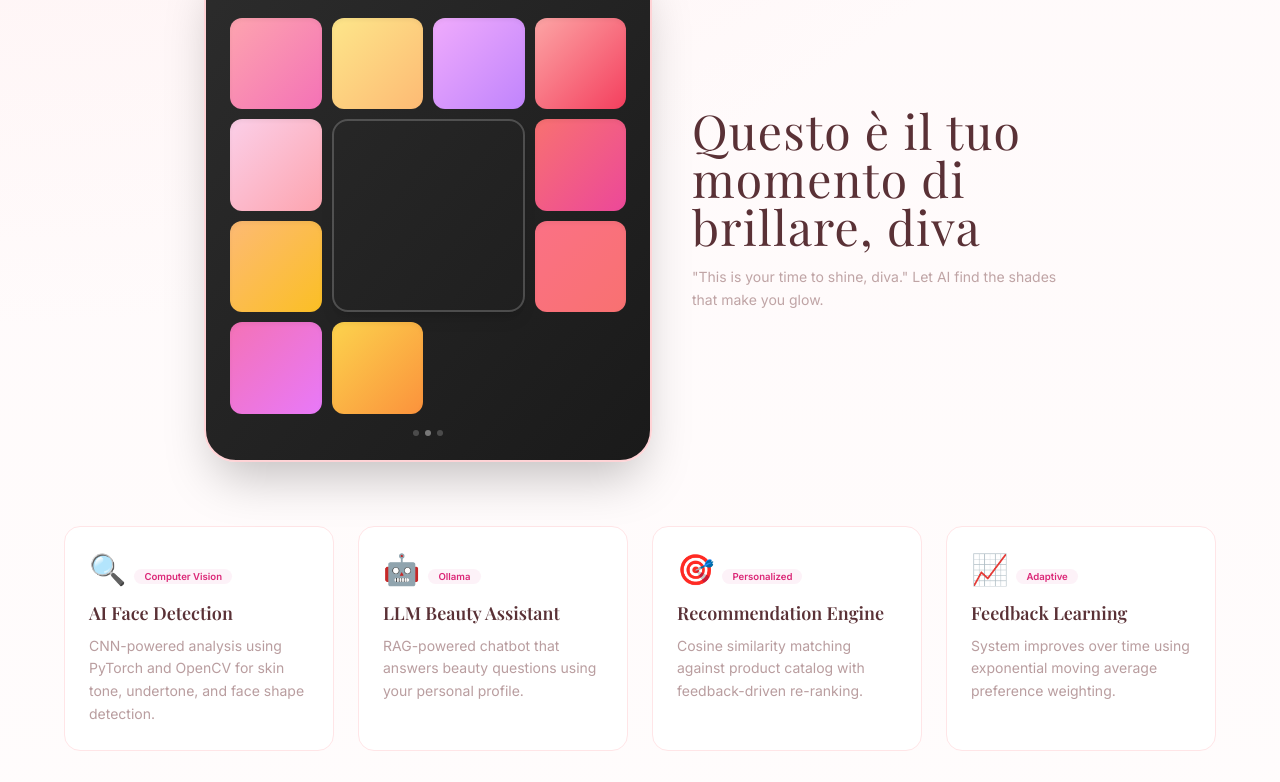
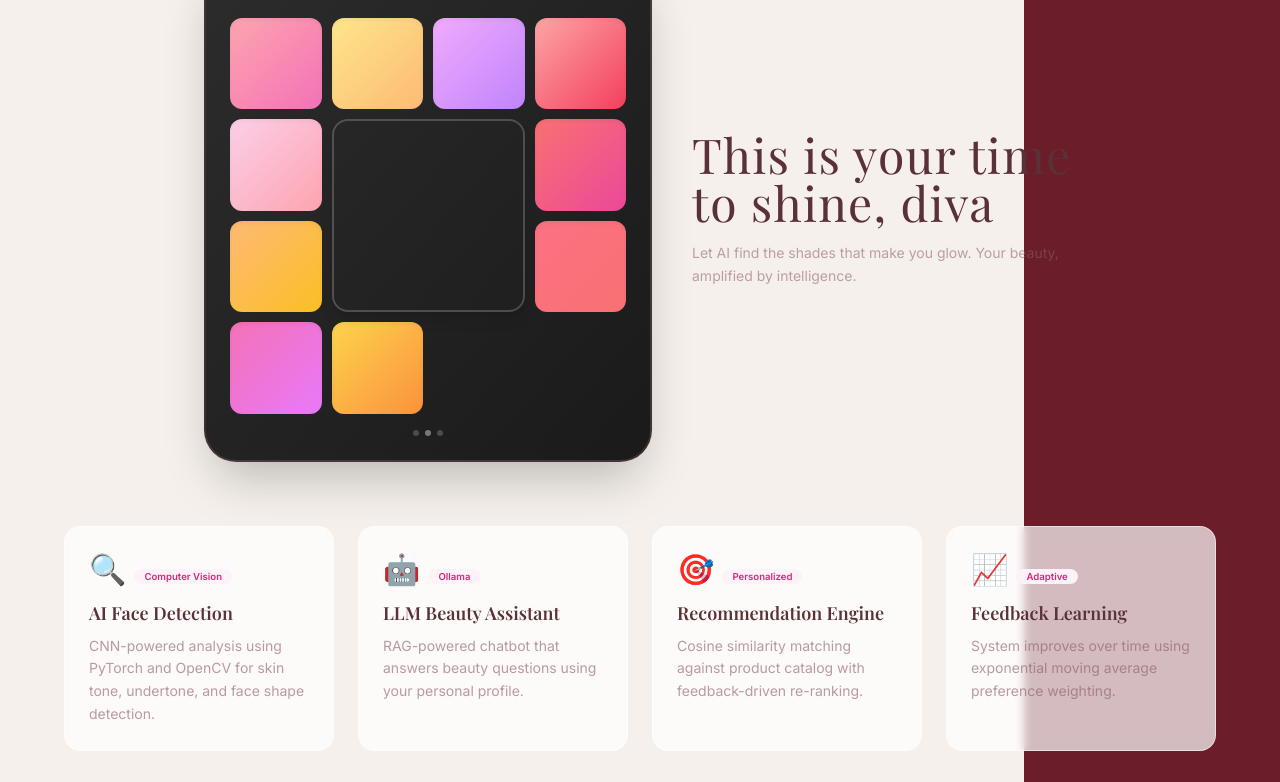
Before and after one commit to Rishi12318/Astrea, a React (Vite) app in the folder frontend/: page / in a window 1280 px wide. Shown: the part 1158-1940 px from the top of the page. Built offline with nearby package versions, Linux system fonts and the light colour scheme; no server answers; grey boxes are pictures that could not be loaded.

Commit message:
feat: add maroon column and beige background to About section

```diff
--- a/frontend/src/pages/LandingPage.tsx
+++ b/frontend/src/pages/LandingPage.tsx
@@ -77,8 +77,16 @@ export default function LandingPage() {
       </section>
 
       {/* ── Section 2: About ── */}
-      <section id="about" className="px-6 py-24 md:py-32">
+      <section id="about" className="relative overflow-hidden">
+        {/* Beige background + maroon right column */}
+        <div className="absolute inset-0 flex">
+          <div className="w-[80%] bg-[#F5F0EB]" />
+          <div className="w-[20%] bg-[#6B1D2A]" />
+        </div>
+
+        <div className="relative px-6 py-24 md:py-32">
           <div className="mx-auto max-w-6xl">
+            {/* Title */}
             <div className="text-center">
               <p className="text-xs font-semibold uppercase tracking-[0.3em] text-cocoa/40">About ASTREA</p>
               <h2 className="mt-3 font-serif text-3xl tracking-tight text-sand-900 md:text-5xl">Intelligence Meets Beauty</h2>
@@ -91,20 +99,18 @@ export default function LandingPage() {
             <div className="mt-16 flex flex-col items-center gap-10 md:flex-row md:items-center md:justify-center">
               {/* Eye Palette Card */}
               <div className="relative w-full max-w-md">
-              <div className="rounded-[2rem] border-2 border-sand-200 bg-gradient-to-br from-[#2C2C2C] to-[#1A1A1A] p-6 shadow-2xl">
+                <div className="rounded-[2rem] border-2 border-[#8B5C5F]/30 bg-gradient-to-br from-[#2C2C2C] to-[#1A1A1A] p-6 shadow-2xl">
                   {/* Palette lid */}
                   <div className="mb-4 flex items-center justify-between">
                     <span className="font-serif text-sm font-semibold tracking-wider text-white/70">ASTREA</span>
                     <span className="text-[0.6rem] uppercase tracking-widest text-white/30">Eyeshadow Palette</span>
                   </div>
-                {/* Grid of "pans" with center video pan */}
+                  {/* Grid of pans with center video */}
                   <div className="grid grid-cols-4 grid-rows-3 gap-2.5">
-                  {/* Row 1 */}
                     <div className="aspect-square rounded-xl bg-gradient-to-br from-rose-300 to-pink-400 shadow-inner" />
                     <div className="aspect-square rounded-xl bg-gradient-to-br from-amber-200 to-orange-300 shadow-inner" />
                     <div className="aspect-square rounded-xl bg-gradient-to-br from-fuchsia-300 to-purple-400 shadow-inner" />
                     <div className="aspect-square rounded-xl bg-gradient-to-br from-red-300 to-rose-500 shadow-inner" />
-                  {/* Row 2: first + center video + last */}
                     <div className="aspect-square rounded-xl bg-gradient-to-br from-pink-200 to-rose-300 shadow-inner" />
                     <div className="col-span-2 row-span-2 aspect-square overflow-hidden rounded-2xl border-2 border-white/20 shadow-lg">
                       <video autoPlay loop muted playsInline className="h-full w-full object-cover">
@@ -112,7 +118,6 @@ export default function LandingPage() {
                       </video>
                     </div>
                     <div className="aspect-square rounded-xl bg-gradient-to-br from-red-400 to-pink-500 shadow-inner" />
-                  {/* Row 3: first + last (center covered by row 2 span) */}
                     <div className="aspect-square rounded-xl bg-gradient-to-br from-orange-300 to-amber-400 shadow-inner" />
                     <div className="aspect-square rounded-xl bg-gradient-to-br from-rose-400 to-red-400 shadow-inner" />
                     <div className="aspect-square rounded-xl bg-gradient-to-br from-pink-400 to-fuchsia-400 shadow-inner" />
@@ -127,17 +132,18 @@ export default function LandingPage() {
                 </div>
               </div>
 
-            {/* Cursive Italian Text */}
+              {/* Cursive English Text */}
               <div className="text-center md:text-left md:max-w-sm">
                 <p className="font-serif text-4xl leading-snug italic tracking-wide text-sand-900 md:text-5xl">
-                Questo è il tuo momento di brillare, diva
+                  This is your time to shine, diva
                 </p>
                 <p className="mt-4 text-sm leading-relaxed text-cocoa/55">
-                "This is your time to shine, diva." Let AI find the shades that make you glow.
+                  Let AI find the shades that make you glow. Your beauty, amplified by intelligence.
                 </p>
               </div>
             </div>
 
+            {/* Feature Cards */}
             <div className="mt-16 grid gap-6 md:grid-cols-2 lg:grid-cols-4">
               {[
                 { icon: '🔍', title: 'AI Face Detection', desc: 'CNN-powered analysis using PyTorch and OpenCV for skin tone, undertone, and face shape detection.', tag: 'Computer Vision' },
@@ -145,7 +151,7 @@ export default function LandingPage() {
                 { icon: '🎯', title: 'Recommendation Engine', desc: 'Cosine similarity matching against product catalog with feedback-driven re-ranking.', tag: 'Personalized' },
                 { icon: '📈', title: 'Feedback Learning', desc: 'System improves over time using exponential moving average preference weighting.', tag: 'Adaptive' },
               ].map((f) => (
-              <div key={f.title} className="group rounded-2xl border border-sand-100 bg-white p-6 transition hover:border-pink-200 hover:shadow-lg">
+                <div key={f.title} className="group rounded-2xl border border-white/50 bg-white/70 p-6 backdrop-blur-sm transition hover:border-pink-200 hover:bg-white hover:shadow-lg">
                   <span className="text-3xl">{f.icon}</span>
                   <span className="ml-2 rounded-full bg-pink-50 px-2.5 py-0.5 text-[0.6rem] font-semibold text-pink-600">{f.tag}</span>
                   <h3 className="mt-3 font-serif text-lg font-semibold text-sand-900">{f.title}</h3>
@@ -155,7 +161,7 @@ export default function LandingPage() {
             </div>
 
             {/* Architecture preview */}
-          <div className="mt-16 rounded-3xl border border-sand-100 bg-white p-8 md:p-12">
+            <div className="mt-16 rounded-3xl border border-white/50 bg-white/70 p-8 backdrop-blur-sm md:p-12">
               <h3 className="text-center text-xs font-semibold uppercase tracking-widest text-cocoa/40">System Architecture</h3>
               <pre className="mx-auto mt-6 max-w-lg overflow-x-auto text-center text-xs leading-relaxed text-cocoa/60 font-mono">
 {`    Image Upload
@@ -177,6 +183,7 @@ export default function LandingPage() {
 │  LLM  │ │ Postgr│
 └───────┘ └───────┘`}
               </pre>
+            </div>
           </div>
         </div>
       </section>
```
Lines whose indentation alone changed are shown as unchanged.
